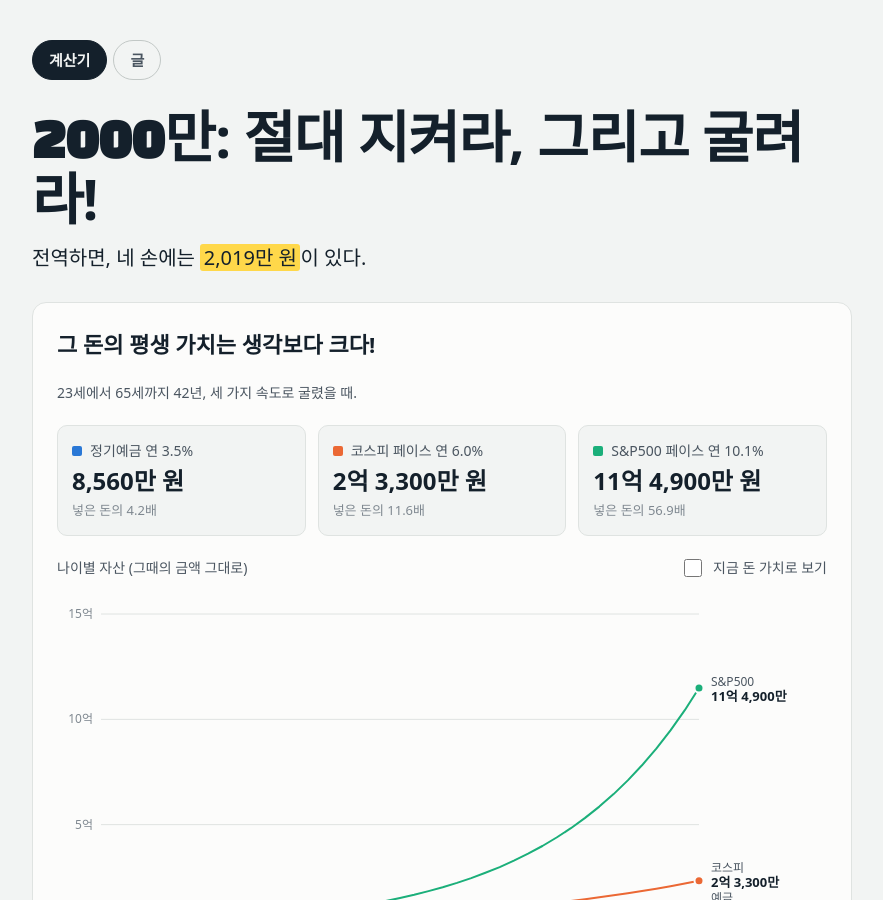
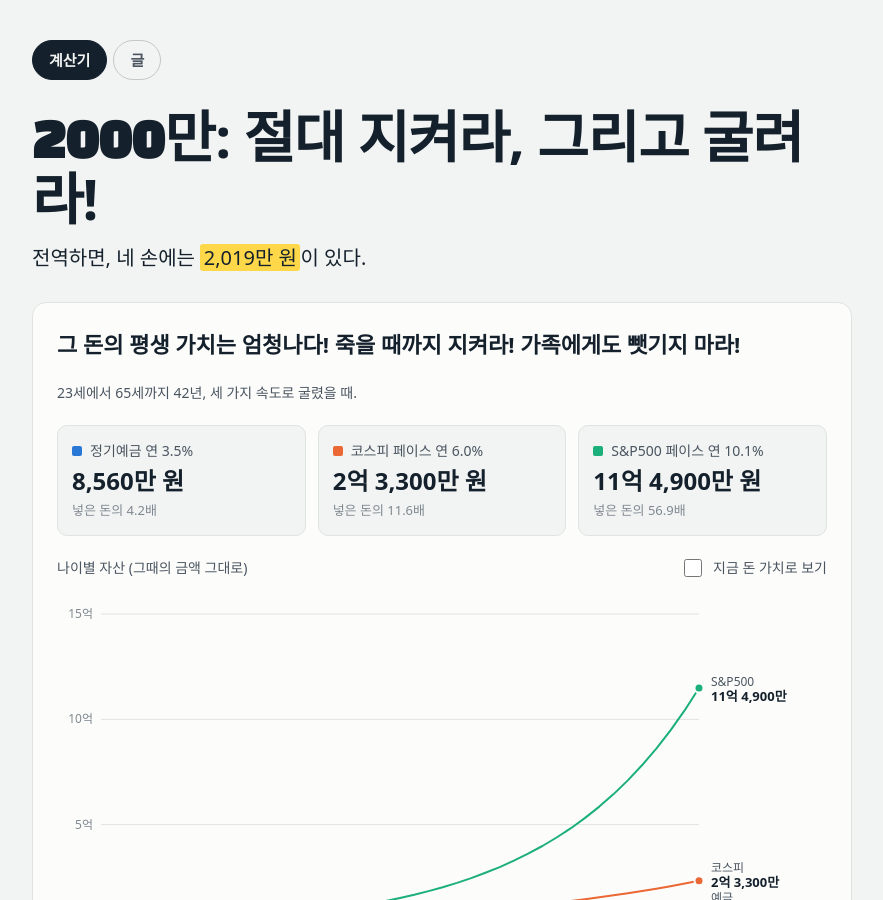
Before and after one commit to sephkwon/2000man, a Jekyll site: the page index.html, which Jekyll copies as it is, in a window 1280 px wide and 900 px high. Shown: the whole window, without its empty margins (198-1081 px from the left). Built offline with Jekyll 4.4.1, drawn with Linux system fonts in a browser that asks for light colours; some web fonts are replaced.

Commit message:
Update index.html

```diff
--- a/index.html
+++ b/index.html
@@ -120,7 +120,7 @@ footer p{margin:0}
 </header>
 
 <section aria-labelledby="h3" id="value">
-  <div class="step"><h2 id="h3">그 돈의 평생 가치는 생각보다 크다!</h2></div>
+  <div class="step"><h2 id="h3">그 돈의 평생 가치는 엄청나다! 죽을 때까지 지켜라! 가족에게도 뺏기지 마라!</h2></div>
   <p class="note" id="h3t"></p>
   <div class="tiles" id="tiles"></div>
   <div class="toolbar">
```
